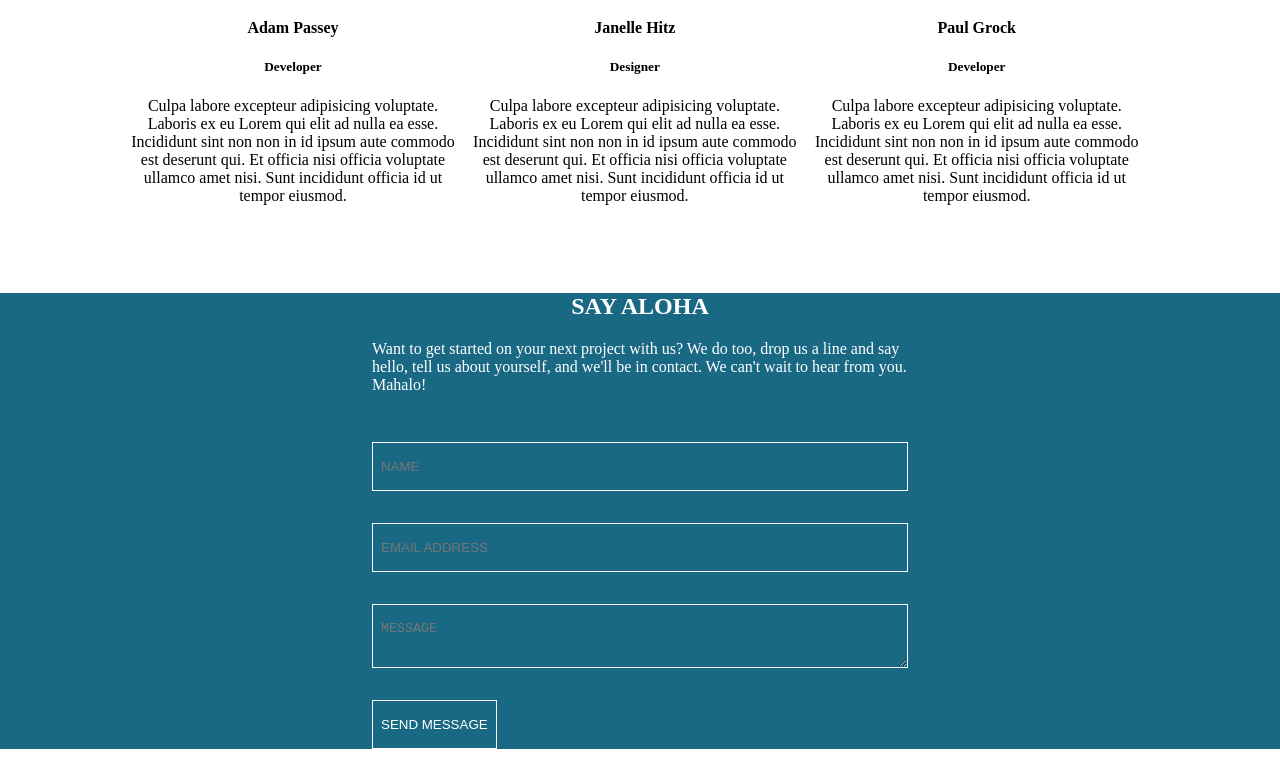
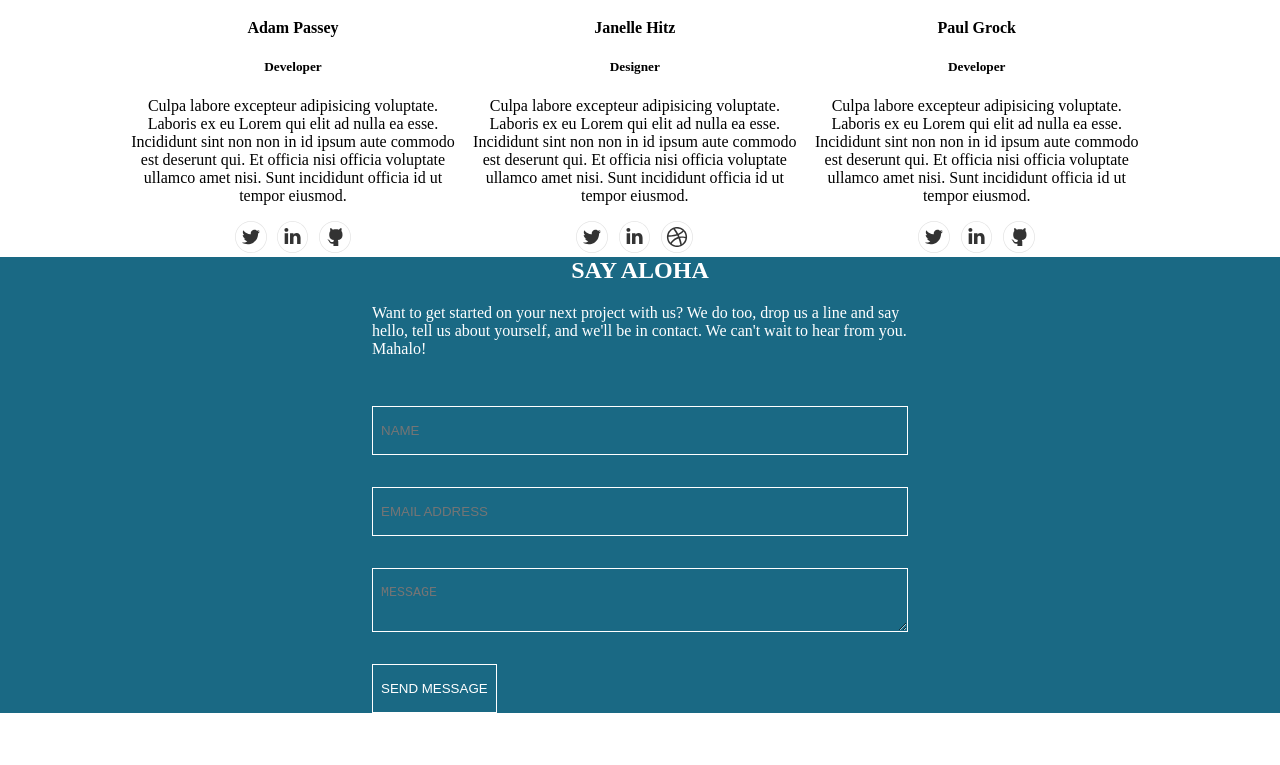
Before and after one commit to adampassey/www, a plain HTML site: page index.html in a window 1280 px wide. Shown: the part 2589-3354 px from the top of the page. After the commit the page ends 3318 px from the top, so only its background shows below. Drawn offline with Linux system fonts and the light colour scheme.

```diff
--- a/index.html
+++ b/index.html
@@ -99,11 +99,22 @@
 						<h4>Adam Passey</h4>
 						<h5>Developer</h5>
 						<p>Culpa labore excepteur adipisicing voluptate. Laboris ex eu Lorem qui elit ad nulla ea esse. Incididunt sint non non in id ipsum aute commodo est deserunt qui. Et officia nisi officia voluptate ullamco amet nisi. Sunt incididunt officia id ut tempor eiusmod.</p>
-						<ul class="unstyled-list">
-							<li><a href="#">Twitter</a></li>
-							<li><a href="#">LinkedIn</a></li>
-							<li><a href="#">Google+</a></li>
-							<li><a href="#">Github</a></li>
+						<ul class="social-links unstyled-list">
+							<li class="social-link">
+								<a href="https://twitter.com/adampassey" class="social-link__item" target="_blank">
+									<img src="./images/twitter.svg" alt="@adampassey on Twitter">
+								</a>
+							</li>
+							<li class="social-link">
+								<a href="https://www.linkedin.com/in/adam-passey-01633b38" class="social-link__item" target="_blank">
+									<img src="./images/linkedin.svg" alt="Adam Passey on LinkedIn">
+								</a>
+							</li>
+							<li class="social-link">
+								<a href="https://github.com/adampassey" class="social-link__item" target="_blank">
+									<img src="./images/github.svg" alt="@adampassey on Github">
+								</a>
+							</li>
 						</ul>
 					</div>
 					<div class="profile">
@@ -111,11 +122,22 @@
 						<h4>Janelle Hitz</h4>
 						<h5>Designer</h5>
 						<p>Culpa labore excepteur adipisicing voluptate. Laboris ex eu Lorem qui elit ad nulla ea esse. Incididunt sint non non in id ipsum aute commodo est deserunt qui. Et officia nisi officia voluptate ullamco amet nisi. Sunt incididunt officia id ut tempor eiusmod.</p>
-						<ul class="unstyled-list">
-							<li><a href="#">Twitter</a></li>
-							<li><a href="#">LinkedIn</a></li>
-							<li><a href="#">Google+</a></li>
-							<li><a href="#">Basketball</a></li>
+						<ul class="social-links unstyled-list">
+							<li class="social-link">
+								<a href="https://twitter.com/silkychicken" class="social-link__item" target="_blank">
+									<img src="./images/twitter.svg" alt="@silkychicken on Twitter">
+								</a>
+							</li>
+							<li class="social-link">
+								<a href="https://www.linkedin.com/in/jhitz" class="social-link__item" target="_blank">
+									<img src="./images/linkedin.svg" alt="Janelle Hitz on LinkedIn">
+								</a>
+							</li>
+							<li class="social-link">
+								<a href="https://dribbble.com/silkychicken" class="social-link__item" target="_blank">
+									<img src="./images/dribbble.svg" alt="Janelle Hitz on Dribbble">
+								</a>
+							</li>
 						</ul>
 					</div>
 					<div class="profile">
@@ -123,11 +145,22 @@
 						<h4>Paul Grock</h4>
 						<h5>Developer</h5>
 						<p>Culpa labore excepteur adipisicing voluptate. Laboris ex eu Lorem qui elit ad nulla ea esse. Incididunt sint non non in id ipsum aute commodo est deserunt qui. Et officia nisi officia voluptate ullamco amet nisi. Sunt incididunt officia id ut tempor eiusmod.</p>
-						<ul class="unstyled-list">
-							<li><a href="#">Twitter</a></li>
-							<li><a href="#">LinkedIn</a></li>
-							<li><a href="#">Google+</a></li>
-							<li><a href="#">Github</a></li>
+						<ul class="social-links unstyled-list">
+							<li class="social-link">
+								<a href="https://twitter.com/paulgrock" class="social-link__item" target="_blank">
+									<img src="./images/twitter.svg" alt="@paulgrock on Twitter">
+								</a>
+							</li>
+							<li class="social-link">
+								<a href="https://www.linkedin.com/in/paulgrock" class="social-link__item" target="_blank">
+									<img src="./images/linkedin.svg" alt="Paul Grock on LinkedIn">
+								</a>
+							</li>
+							<li class="social-link">
+								<a href="https://github.com/paulgrock" class="social-link__item" target="_blank">
+									<img src="./images/github.svg" alt="@paulgrock on Github">
+								</a>
+							</li>
 						</ul>
 				</div>
 			</section>
--- a/styles/main.css
+++ b/styles/main.css
@@ -136,6 +136,20 @@ a:hover {
 	margin-right: auto;
 }
 
+.social-links {
+	text-align: center;
+}
+
+.social-link {
+	display: inline-block;
+}
+
+.social-link__item {
+	text-indent: -9999px;
+	white-space: nowrap;
+	padding: 0.2rem;
+}
+
 .say-aloha {
 	clear: both;
 	background-color: #1a6984;
```
